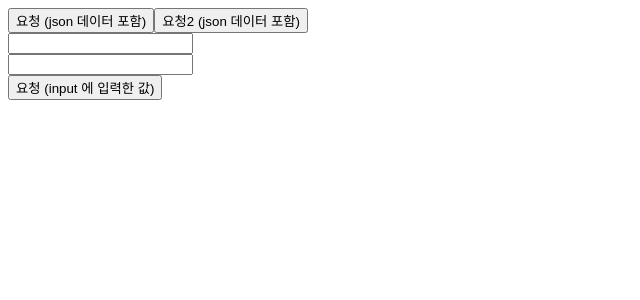
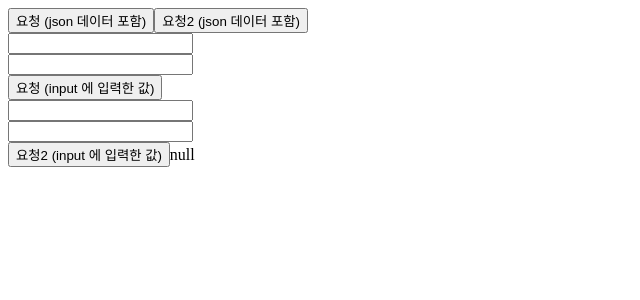
Before and after one commit to hagop5989/react20240509, a React (Vite) app: page / in a window 1280 px wide. Shown: the top 300 px of the page, without its empty margins (0-640 px from the left). Built offline with nearby package versions, Linux system fonts and the light colour scheme.

Commit message:
20240516 react- 공부  요청처리 메소드 작성 연습 (학원)

```diff
--- a/src/App.jsx
+++ b/src/App.jsx
@@ -4,6 +4,10 @@ import axios from "axios";
 function App(props) {
   const [name, setName] = useState("");
   const [city, setCity] = useState("");
+  const [item, setItem] = useState("");
+  const [quantity, setQuantity] = useState(0);
+  const [data, setData] = useState(null);
+
   function handleClick1() {
     const obj1 = { name: "son", age: 10 };
     // const json1 = JSON.stringify(obj1); // 자동으로 됨
@@ -32,6 +36,13 @@ function App(props) {
     axios.post("/api/main41/sub3", { name, city });
   }
 
+  function handleClick4() {
+    axios
+      .post("/api/main41/sub4", { item, quantity })
+      .then((res) => setData(res.data));
+    console.log(data);
+  }
+
   return (
     <div>
       <button onClick={handleClick1}>요청 (json 데이터 포함)</button>
@@ -44,6 +55,14 @@ function App(props) {
         <br />
         <button onClick={handleClick3}>요청 (input 에 입력한 값)</button>
       </div>
+      <div>
+        <input type="text" onChange={(e) => setItem(e.target.value)} />
+        <br />
+        <input type="text" onChange={(e) => setQuantity(e.target.value)} />
+        <br />
+        <button onClick={handleClick4}>요청2 (input 에 입력한 값)</button>
+        {JSON.stringify(data)}
+      </div>
     </div>
   );
 }
```
